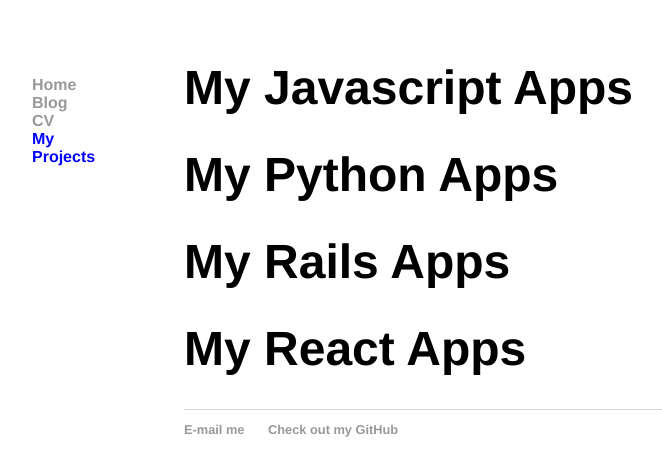
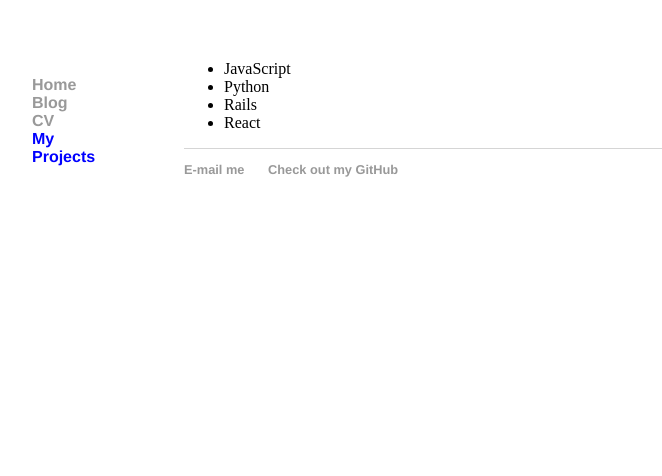
Before and after one commit to RocketGeek42/rocketgeek.github.io, a Jekyll site: the page built from my_projects/index.html, in a window 1280 px wide. Shown: the top 476 px of the page, without its empty margins (8-670 px from the left). Built offline with Jekyll 4.4.1, drawn with Linux system fonts in a browser that asks for light colours.

Commit message:
Update index.html
Updates

```diff
--- a/my_projects/index.html
+++ b/my_projects/index.html
@@ -3,15 +3,11 @@ layout: default
 title: Hey I made these things!
 ---
 
-<div class="js">
-    <h1>My Javascript Apps</h1>
+<div class="my_apps">
+    <ul>
+        <li>JavaScript</li>
+        <li>Python</li>
+        <li>Rails</li>
+        <li>React</li>
+    </ul>
 </div>
-<div class="python">
-    <h1>My Python Apps</h1>
-</div>
-<div class="rails">
-    <h1>My Rails Apps</h1>
-</div>
-<div class="react">
-    <h1>My React Apps</h1>
-</div>
```
